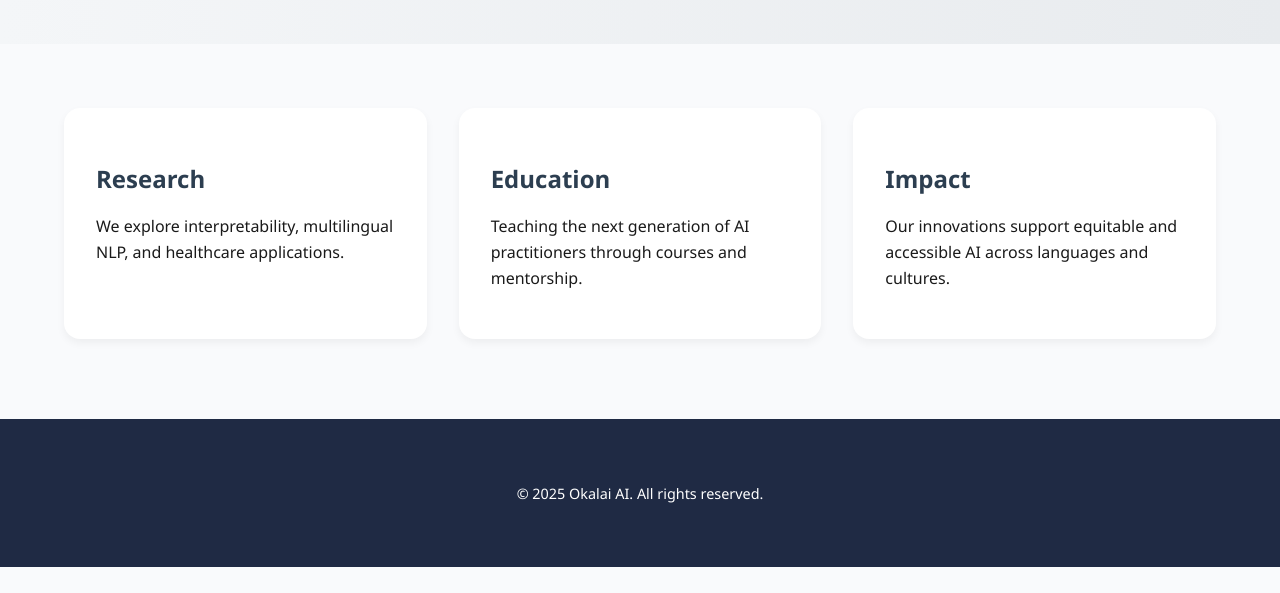
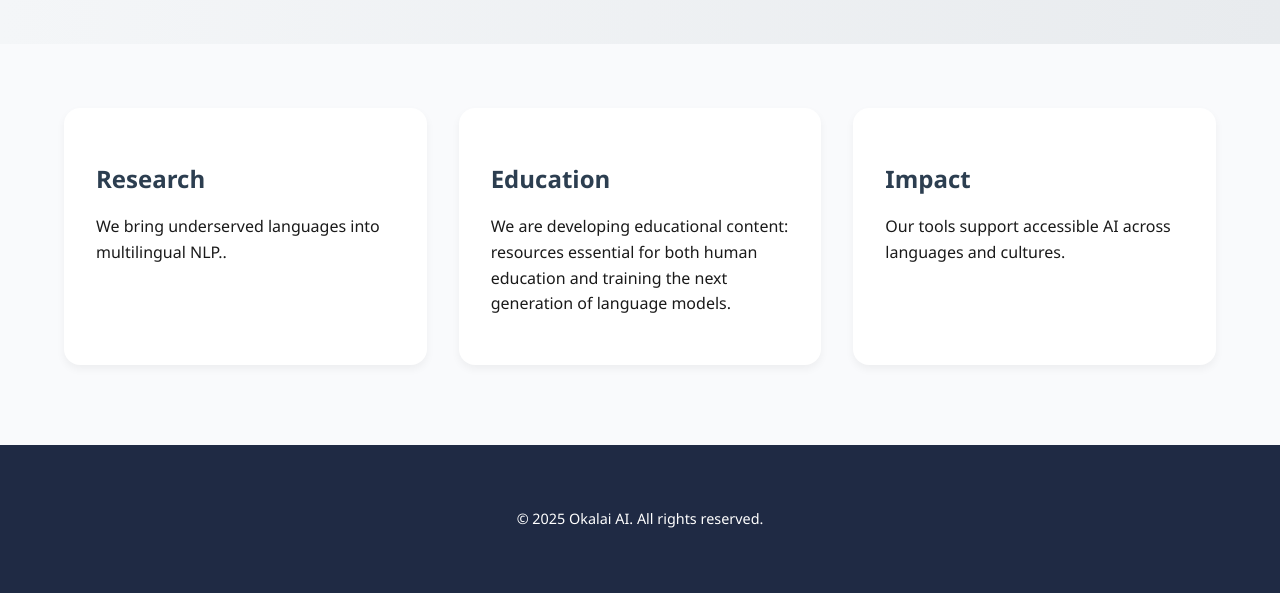
Before and after one commit to okalai-ai/okalai-site, a Jekyll site: the page built from index.md, in a window 1280 px wide and 1322 px high. Shown: the part 729-1322 px from the top of the window. Built offline with Jekyll 4.4.1, drawn with Linux system fonts in a browser that asks for light colours.

Commit message:
Update default.html

```diff
--- a/_layouts/default.html
+++ b/_layouts/default.html
@@ -42,15 +42,15 @@ Our work spans over 30 global languages, with a focus on language tech that goes
     <section class="cards container">
       <div class="card" data-sr>
         <h2>Research</h2>
-        <p>We explore interpretability, multilingual NLP, and healthcare applications.</p>
+        <p>We bring underserved languages into multilingual NLP..</p>
       </div>
       <div class="card" data-sr>
         <h2>Education</h2>
-        <p>Teaching the next generation of AI practitioners through courses and mentorship.</p>
+        <p>We are developing educational content: resources essential for both human education and training the next generation of language models.</p>
       </div>
       <div class="card" data-sr>
         <h2>Impact</h2>
-        <p>Our innovations support equitable and accessible AI across languages and cultures.</p>
+        <p>Our tools support accessible AI across languages and cultures.</p>
       </div>
     </section>
   </main>
```
